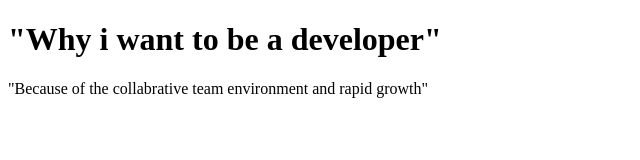
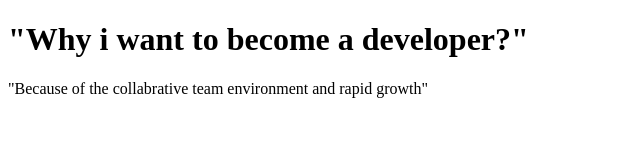
Before and after one commit to acciojob/why-software-ABDULMALIK222-cloud, a website: page main.html in a window 1280 px wide. Shown: the whole page, without its empty margins (0-640 px from the left). Drawn offline with Linux system fonts and the light colour scheme.

Commit message:
created a submission

```diff
--- a/main.html
+++ b/main.html
@@ -7,7 +7,7 @@
 </head>
 
 <body>
-	<h1>"Why i want to be a developer"</h1>
+	<h1>"Why i want to become a developer?"</h1>
 	<p>"Because of the collabrative team environment and rapid growth"</p>
 	<!-- the entire body must be written by student -->
     <script type="text/javascript" src="./script.js">
```
